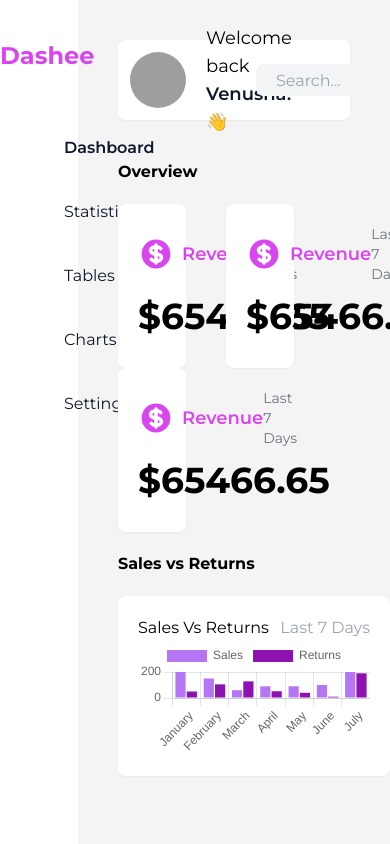
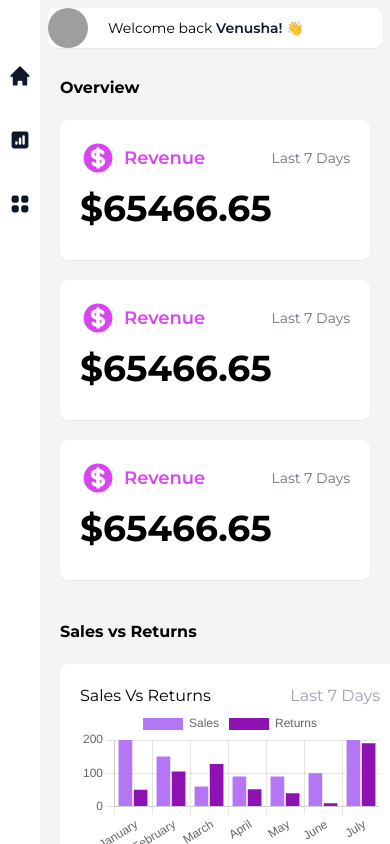
Before and after one commit to venushadilshan/dashee-react, a React (Create React App) app: page / in a window 390 px wide. Built offline with nearby package versions, Linux system fonts and the light colour scheme; grey boxes are pictures that could not be loaded.

Commit message:
fix: mobile responsive layout *Still more to fix

```diff
--- a/src/App.js
+++ b/src/App.js
@@ -18,7 +18,7 @@ function App() {
     <div className='flex flex-col w-auto h-full duration-500'>
 
       <div className='flex flex-row  h-full'>
-        <div className='flex flex-col w-1/5'>
+        <div className='flex flex-col lg:w-1/5 lg:m-0 '>
           <Sidebar />
         </div>
         <Routes>
--- a/src/components/BarGraph.js
+++ b/src/components/BarGraph.js
@@ -3,7 +3,7 @@ import { Chart as ChartJS } from 'chart.js/auto'
 export default function BarGraph({ chartData }) {
     console.log(chartData)
     return (
-        <div className='w-full  m-5 p-5 rounded-lg shadow-sm'
+        <div className='w-full lg:w-2/3  m-5 p-5 rounded-lg shadow-sm'
             style={{ background: "#ffff" }}>
                 <div className='flex flex-row justify-between '><h1>Sales Vs Returns </h1>
                 <h1 className='text-gray-400'>Last 7 Days</h1>
--- a/src/components/HeaderBar.js
+++ b/src/components/HeaderBar.js
@@ -2,14 +2,14 @@ import React from "react";
 import profile_icon from "../assets/img/profile.svg";
 import {HiBell} from "react-icons/hi"
 export default function HeaderBar() {
-    return(<div className="w-auto h-full m-5 rounded-lg shadow-sm max-h-20 flex flex-row items-center justify-start pl-3 py-3 bg-white" >
-        <div className="flex flex-row items-center  w-full justify-between">
+    return(<div className="w-auto h-full lg:m-5 m-2  rounded-lg shadow-sm max-h-20 flex flex-row items-center justify-start lg:pl-3 lg:py-3  bg-white" >
+        <div className="flex flex-row items-center w-full justify-between">
            <div className="flex flex-row items-center">
            <img src="https://images.pexels.com/photos/220453/pexels-photo-220453.jpeg?auto=compress&cs=tinysrgb&dpr=1&w=500"
-           className="w-14 h-14 object-cover rounded-full "/>
-            <h1 className="text-lg ml-5">Welcome back <span className="font-semibold text-slate-900"> Venusha! 👋</span></h1></div>
-            <div className="flex flex-row items-center ">
-                <input type="text" className="ml-5 w-72 bg-gray-100 rounded-lg h-8 mr-5 pl-5 outline-none focus:bg-gray-200" placeholder="Search..."/>
+           className="lg:w-14 lg:h-14 w-10 h-10 object-cover rounded-full "/>
+            <h1 className="lg:text-lg text-sm ml-5">Welcome back <span className="font-semibold text-slate-900"> Venusha! 👋</span></h1></div>
+            <div className="lg:flex flex-row items-center hidden ">
+                <input type="text" className="ml-5 lg:w-72 w-full bg-gray-100 rounded-lg h-8 mr-5 pl-5 outline-none focus:bg-gray-200" placeholder="Search..."/>
             <HiBell className="text-2xl mr-5"/>
             </div>
 
--- a/src/components/Pages/Home.js
+++ b/src/components/Pages/Home.js
@@ -21,7 +21,7 @@ export default function Home() {
     });
     return (
 
-        <div className='flex flex-col w-full h-screen p-5 overflow-y-scroll'>
+        <div className='flex flex-col w-full h-screen lg:p-5 overflow-y-scroll'>
             <HeaderBar />
             <div className='flex flex-row ml-5 mt-5 mb-5  font-bold'><h1>Overview</h1></div>
             <div className='flex flex-row w-full flex-wrap justify-start'>
@@ -31,7 +31,7 @@ export default function Home() {
             </div>
             <div className='flex flex-row ml-5 mt-5 font-bold ' >
                 <h1>Sales vs Returns</h1></div>
-            <div className='flex flex-row w-full'>
+            <div className='flex flex-row w-full flex-wrap lg:flex-nowrap'>
                 <BarGraph chartData={chartData} />
                 <PieChart chartData={chartData} />
             </div>
--- a/src/components/PieChart.js
+++ b/src/components/PieChart.js
@@ -3,7 +3,7 @@ import { Chart as ChartJS } from 'chart.js/auto'
 export default function PieChart({ chartData }) {
     console.log(chartData)
     return (
-        <div className='w-1/3 m-5 p-5 rounded-lg shadow-sm'
+        <div className='lg:w-1/3 w-full m-5 p-5 rounded-lg shadow-sm'
             style={{ background: "#ffff" }}>
                   <div className='flex flex-row justify-between '><h1>Sales Vs Returns </h1>
                 <h1 className='text-gray-400 mb-3'>Last 7 Days</h1>
--- a/src/components/Sidebar.js
+++ b/src/components/Sidebar.js
@@ -1,34 +1,33 @@
 import React, { useState } from "react";
-import { Routes, Route, Link, useInRouterContext,useLocation } from "react-router-dom";
+import { Routes, Route, Link, useInRouterContext, useLocation } from "react-router-dom";
 
-import { HiHome, HiChartSquareBar , HiViewGrid,HiChartBar,HiCog} from "react-icons/hi";
+import { HiHome, HiChartSquareBar, HiViewGrid, HiChartBar, HiCog } from "react-icons/hi";
 
 
 
 export default function Sidebar() {
 
 
-    const active = "text-md ml-6 mx-10 font-semibold";
-    const inactive = "text-md ml-6 mx-10";
+    const active = "text-md ml-6 mx-10  font-semibold hidden lg:block ";
+    const inactive = "text-md ml-6 mx-10  hidden lg:block";
 
     const currentRoute = useLocation();
 
     console.log(currentRoute.pathname)
     return (
-        <div className='flex flex-col w-full h-screen  bg-white' >
-            <h1 className='text-2xl text-center mt-10 font-bold text-fuchsia-500'>Dashee</h1>
+        <div className='flex flex-col lg:w-full h-screen w-10 bg-white' >
+            <h1 className='text-2xl text-center mt-10 font-bold text-fuchsia-500 hidden lg:block'>Dashee</h1>
             <div className='flex  flex-col mt-14  w-full h-full'>
-                <div className='flex flex-row justify-start  items-center w-full text-slate-900 mb-6 pl-10 p-2 hover:bg-fuchsia-200'> <HiHome className='text-2xl' />
-                <p className={currentRoute.pathname=="/" ? active : inactive}  >
-                    <Link to="/">Dashboard</Link></p></div>
-                <div className='flex flex-row justify-start items-center w-full text-slate-900 mb-6 pl-10  p-2  hover:bg-fuchsia-200'> <HiChartSquareBar className='text-2xl' />
-                <p className={currentRoute.pathname=="/stats" ? active : inactive}  >
-                    <Link to="/stats">Statistics</Link></p></div>
-                <div className='flex flex-row justify-start items-center w-full text-slate-900 mb-6 pl-10  p-2  hover:bg-fuchsia-200'> <HiViewGrid className='text-2xl' />
-                 <p className={currentRoute.pathname=="/tables" ? active : inactive}  >
-                    <Link to="/tables">Tables</Link></p></div>
-                <div className='flex flex-row justify-start items-center w-full text-slate-900 mb-6 pl-10  p-2  hover:bg-fuchsia-200'> <HiChartBar className='text-2xl' /> <p className='text-md ml-6 mx-10 '>Charts</p></div>
-                <div className='flex flex-row justify-start items-center w-full text-slate-900 mb-6 pl-10  p-2  hover:bg-fuchsia-200'> <HiCog className='text-2xl' /> <p className='text-md ml-6 mx-10 '>Settings</p></div>
+                <Link to="/"><div className='flex flex-row lg:justify-start justify-center  items-center w-full text-slate-900 mb-6 lg:pl-10 p-2 hover:bg-fuchsia-200'> <HiHome className='text-2xl' />
+                    <p className={currentRoute.pathname == "/" ? active : inactive}  >
+                        Dashboard</p></div></Link>
+                <Link to="/stats"><div className='flex flex-row lg:justify-start justify-center items-center w-full text-slate-900 mb-6 lg:pl-10  p-2  hover:bg-fuchsia-200'> <HiChartSquareBar className='text-2xl' />
+                    <p className={currentRoute.pathname == "/stats" ? active : inactive}  >
+                        Statistics</p></div></Link>
+                <Link to="/tables"> <div className='flex flex-row lg:justify-start justify-center items-center w-full text-slate-900 mb-6 lg:pl-10  p-2  hover:bg-fuchsia-200'> <HiViewGrid className='text-2xl' />
+                    <p className={currentRoute.pathname == "/tables" ? active : inactive}  >
+                        Tables</p></div></Link>
+
 
 
 
--- a/src/components/StatCard.js
+++ b/src/components/StatCard.js
@@ -3,7 +3,7 @@ import { HiCurrencyDollar } from "react-icons/hi"
 
 export default function StatCard() {
     return (
-        <div className="flex flex-col items-center w-1/4 mx-5 rounded-lg shadow-sm  p-5 duration-500 bg-white hover:bg-fuchsia-100 hover:shadow-md" >
+        <div className="flex flex-col items-center lg:w-1/4 w-full lg:m-2 mb-5 mx-5 rounded-lg shadow-sm  p-5 duration-500 bg-white hover:bg-fuchsia-100 hover:shadow-md" >
             <div className="flex flex-row items-center w-full justify-between">
 
                 <div className="flex flex-row items-center text-fuchsia-500">
```
